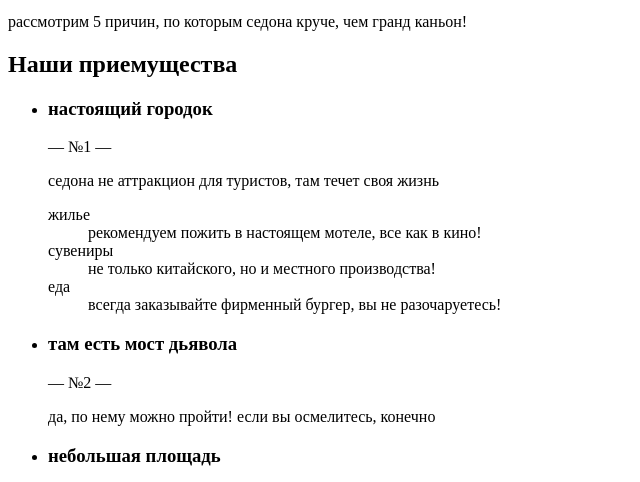
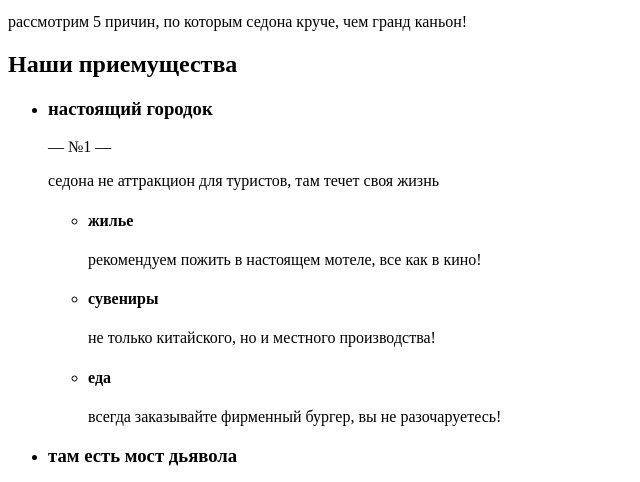
Before and after one commit to D-Meriuts/Sedona, a website: page source/index.html in a window 1280 px wide. Shown: the part 306-788 px from the top of the page, without its empty margins (0-640 px from the left). Drawn offline with Linux system fonts and the light colour scheme.

Commit message:
изменения для соответствия БЭМ

```diff
--- a/source/index.html
+++ b/source/index.html
@@ -43,14 +43,22 @@
             <h3 class="advantages__title">настоящий городок</h3>
             <p>— №1 —</p>
             <p class="advantages__description">седона не аттракцион для туристов, там течет своя жизнь</p>
-            <dl class="city-advantages__list">
-              <dt class="city-advantages__termin">жилье</dt>
-              <dd class="city-advantages__description">рекомендуем пожить в настоящем мотеле, все как в кино!</dd>
-              <dt class="city-advantages__termin">сувениры</dt>
-              <dd class="city-advantages__description">не только китайского, но и местного производства!</dd>
-              <dt class="city-advantages__termin">еда</dt>
-              <dd class="city-advantages__description">всегда заказывайте фирменный бургер, вы не разочаруетесь!</dd>
-            </dl>
+            <div class="city-advantages">
+              <ul class="city-advantages__list">
+                <li class="city-advantages__item">
+                  <h4 class="city-advantages__title">жилье</h4>
+                  <p class="advantages__description">рекомендуем пожить в настоящем мотеле, все как в кино!</p>
+                </li>
+                <li class="city-advantages__item">
+                  <h4 class="city-advantages__title">сувениры</h4>
+                  <p class="advantages__description">не только китайского, но и местного производства!</p>
+                </li>
+                <li class="city-advantages__item">
+                  <h4 class="city-advantages__title">еда</h4>
+                  <p class="advantages__description">всегда заказывайте фирменный бургер, вы не разочаруетесь!</p>
+                </li>
+              </ul>
+            </div>
           </li>
           <li class="advantages__item">
             <h3 class="advantages__title">там есть мост дьявола</h3>
```
Also changed, not shown: source/gallery.html (+2 -2 lines).
